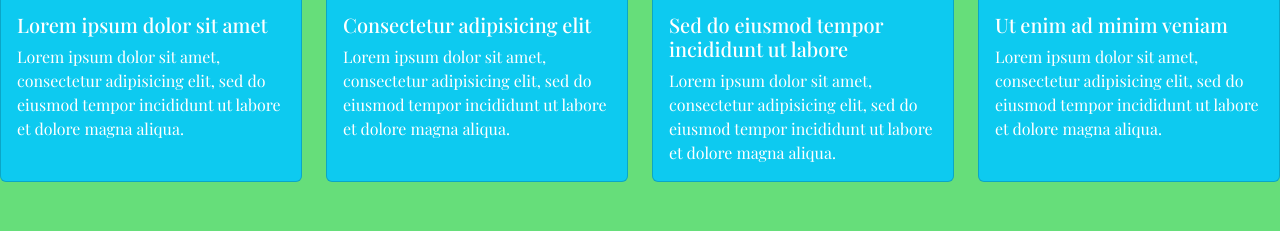
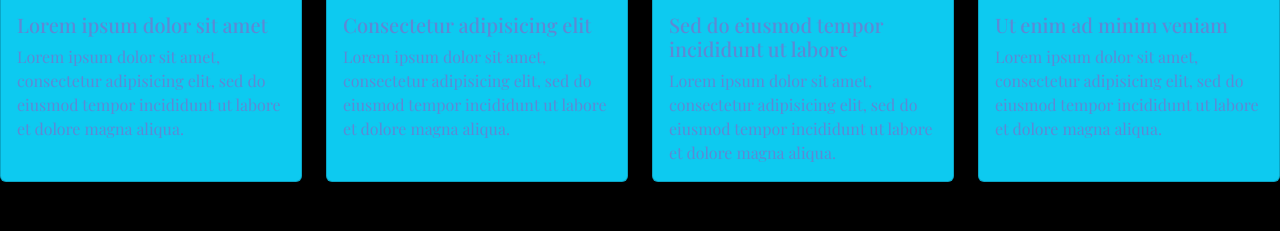
Before and after one commit to tmsebastianobreque-design/Viajes-Chile, a plain HTML site: page index.html in a window 1280 px wide. Shown: the part 1292-1523 px from the top of the page. Drawn offline with nearby package versions, Linux system fonts and the light colour scheme; a web font is replaced by a local one.

Commit message:
cambio de color de tarjetas de blanco a color azul tenue

```diff
--- a/assets/css/style.css
+++ b/assets/css/style.css
@@ -1,10 +1,10 @@
 body {
-    background-color: #1bcf39ab;
+    background-color: #000000;
     font-family: Playfair Display, sans-serif
 }
 
 .letra-blancas{
-    color: #ffffff;
+    color: #5e89d4;
 }
 
 .carousel-item img {
```
